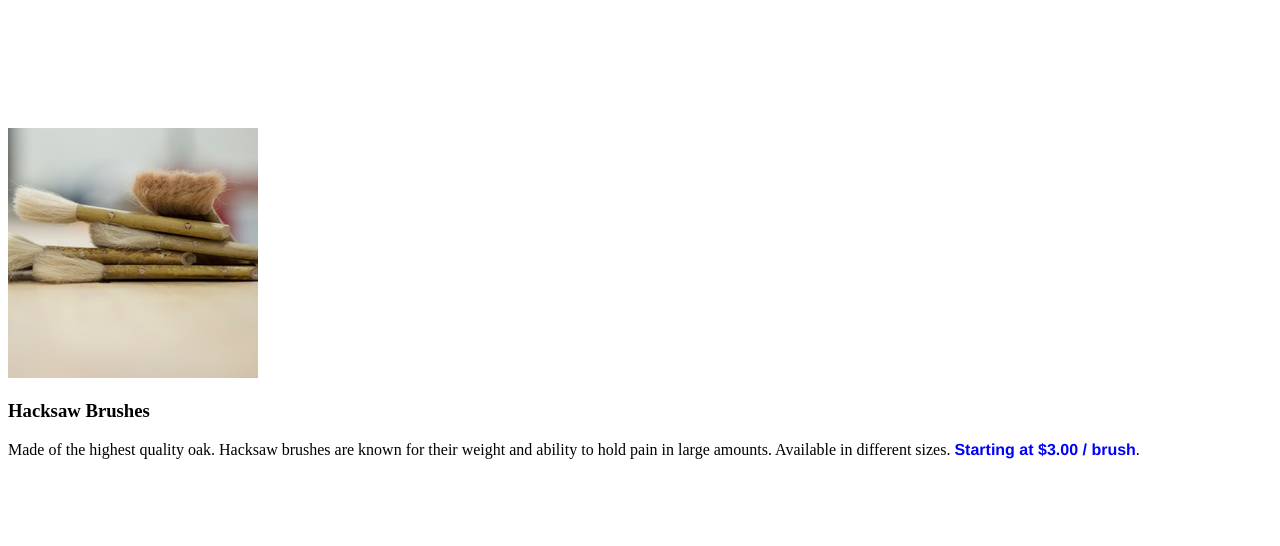
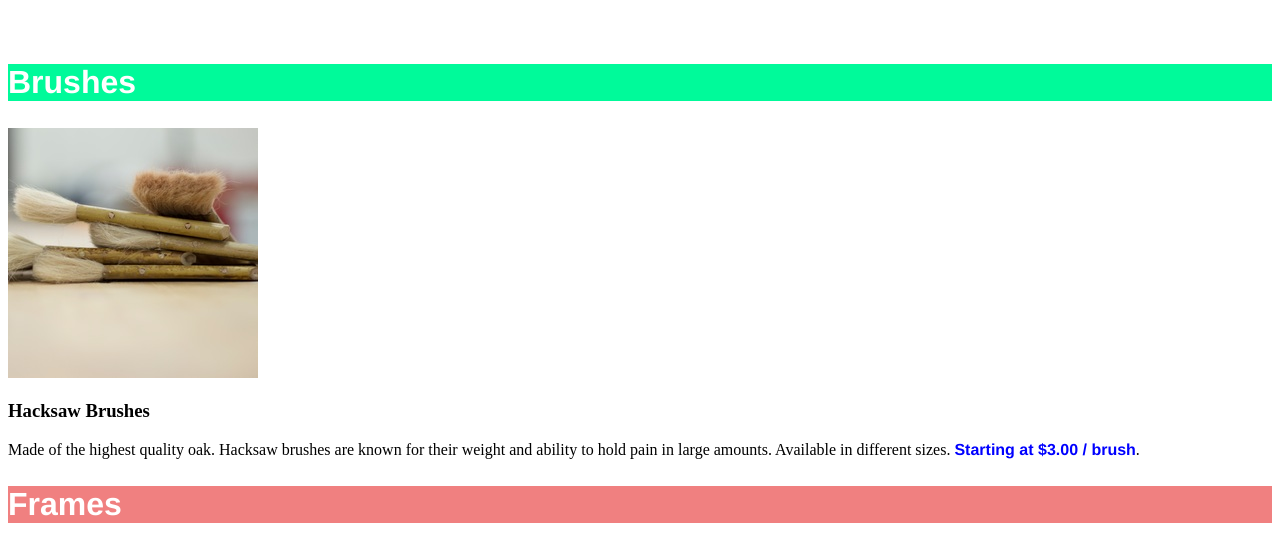
Before and after one commit to kiannaamaya/Dasmotos-Arts-and-Crafts, a plain HTML site: page index.html in a window 1280 px wide. Shown: the part 185-731 px from the top of the page. Drawn offline with Linux system fonts and the light colour scheme.

Commit message:
Fixed typo error with class names

```diff
--- a/resources/css/style.css
+++ b/resources/css/style.css
@@ -14,11 +14,11 @@ h2 {
     color: white;
 }
 
-#brush-heading {
+#brushes-heading {
     background-color: mediumspringgreen;
 }
 
-#frame-heading {
+#frames-heading {
     background-color: lightcoral;
 }
 
```
